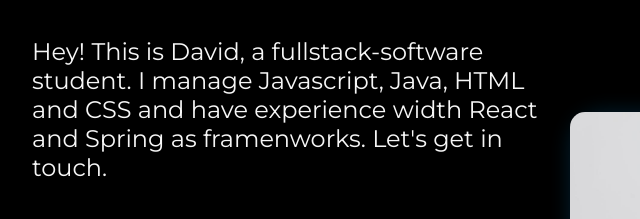
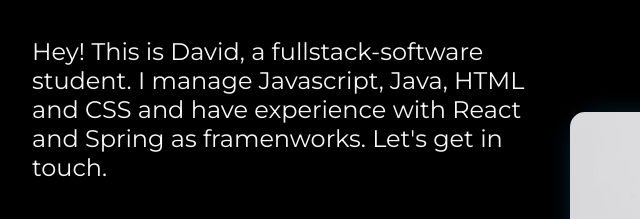
Before and after one commit to KaonyKampus/repositorio-david-silva, a plain HTML site: page index.html in a window 1280 px wide. Shown: the part 202-421 px from the top of the page, 160-800 px from the left. Drawn offline with nearby package versions, Linux system fonts and the light colour scheme.

Commit message:
spelling paragraph

```diff
--- a/index.html
+++ b/index.html
@@ -29,7 +29,7 @@
 
                 <p class="main--paragraph">
                     Hey! This is David, a fullstack-software student.
-                    I manage Javascript, Java, HTML and CSS and have experience width
+                    I manage Javascript, Java, HTML and CSS and have experience with
                     React and Spring as framenworks. Let's get in touch.
                 </p>
 
```
